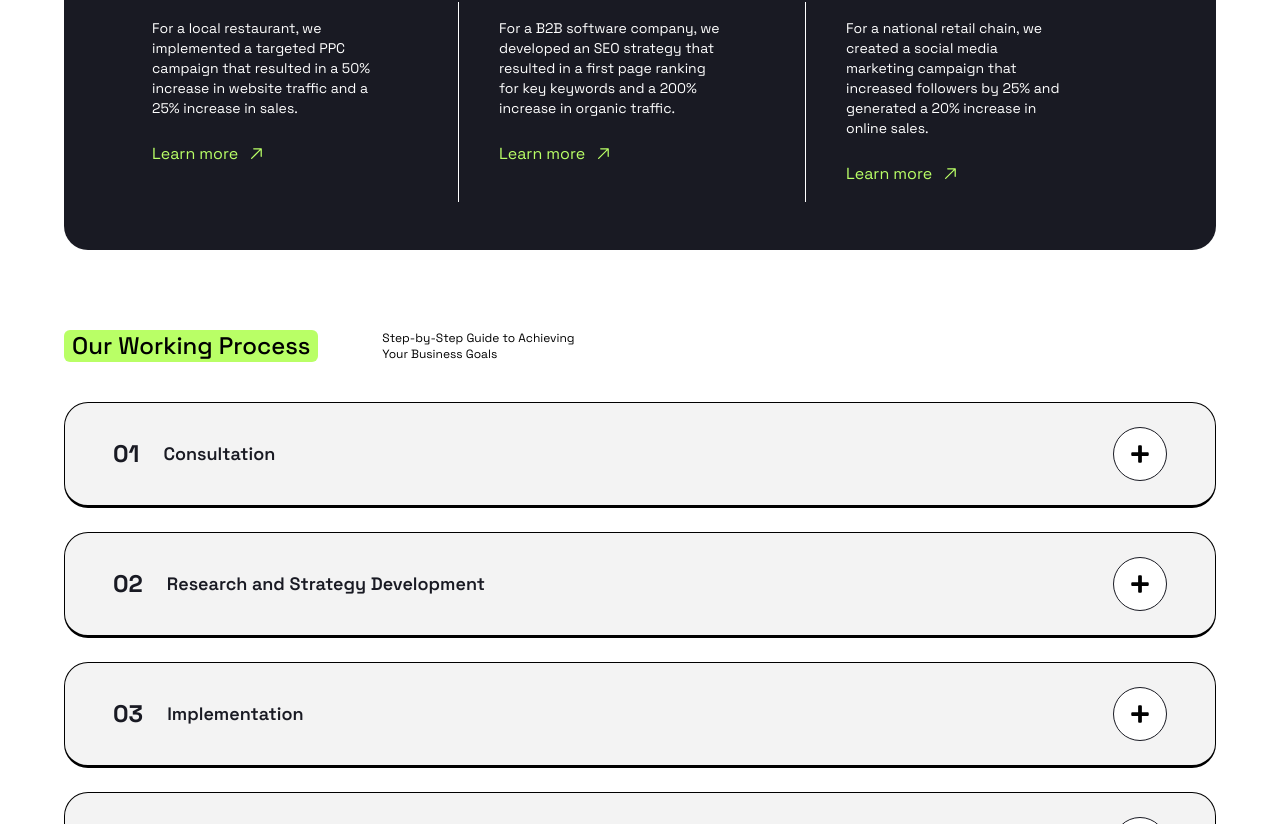
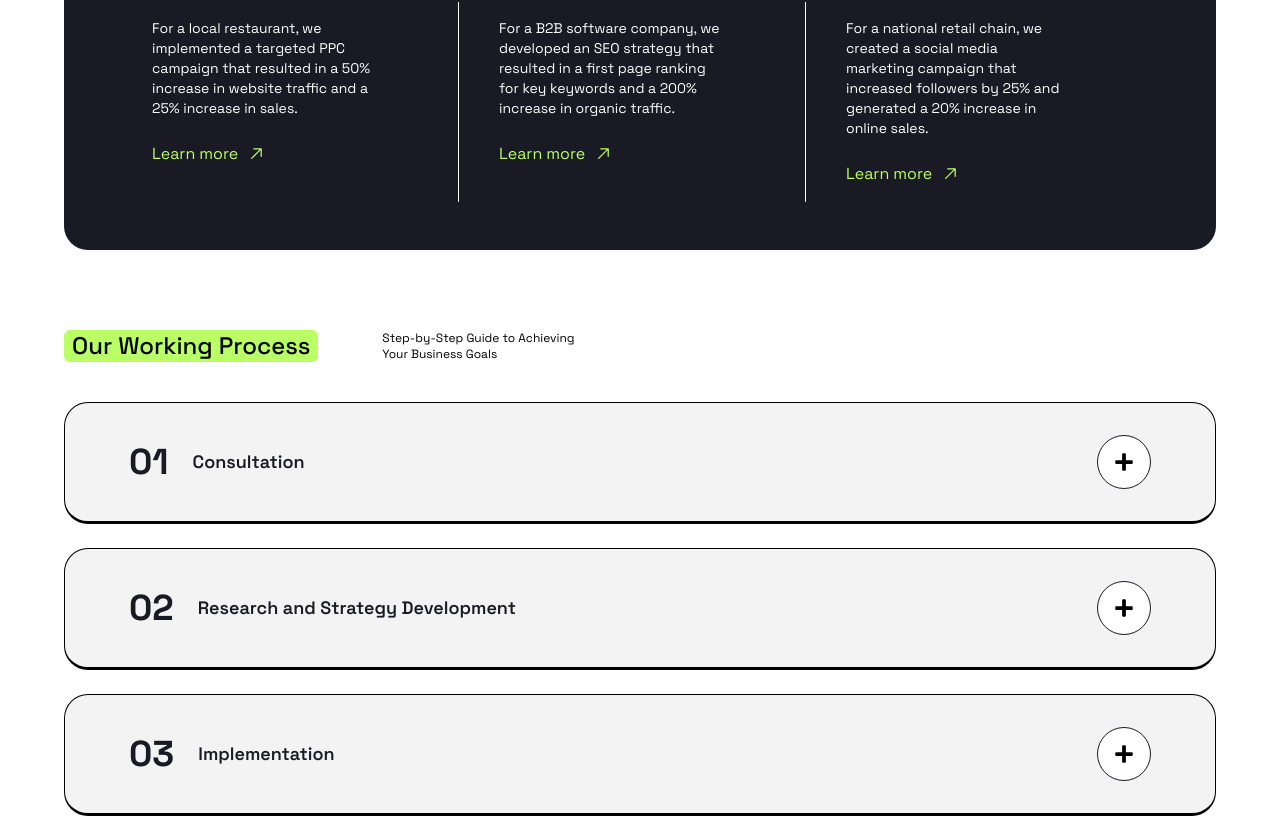
Before and after one commit to shaaav1e/positivus-react-tailwind, a React (Vite) app: page / in a window 1280 px wide. Shown: the part 1976-2800 px from the top of the page. Built offline with nearby package versions, Linux system fonts and the light colour scheme.

Commit message:
Adjusted padding and increased font

```diff
--- a/src/components/Faq.jsx
+++ b/src/components/Faq.jsx
@@ -65,17 +65,18 @@ const Faq = () => {
         </div>
       </div>
       <div className="mt-10">
+        {" "}
         {faqs.map((faq) => (
           <div
             key={faq.id}
-            className={`mt-6 rounded-full lg:rounded-3xl border border-black border-b-3 w-full px-12 py-6 ${
+            className={`mt-6 rounded-full lg:rounded-3xl border border-black border-b-3 w-full px-12 py-6 lg:px-16 lg:py-8 pt-10 ${
               openFaq === faq.id ? "py-16 lg:py-6 bg-primary" : "bg-third"
             }`}
           >
             {" "}
             <div className="flex justify-between items-center gap-6 lg:gap-0">
               <div className="flex items-center gap-6">
-                <h1 className="font-bold text-2xl text-secondary">
+                <h1 className="font-bold text-4xl text-secondary">
                   {faq.title}
                 </h1>
                 <p className="text-lg font-semibold text-secondary">
```
